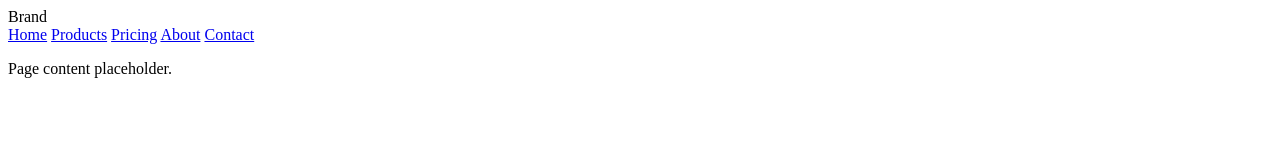
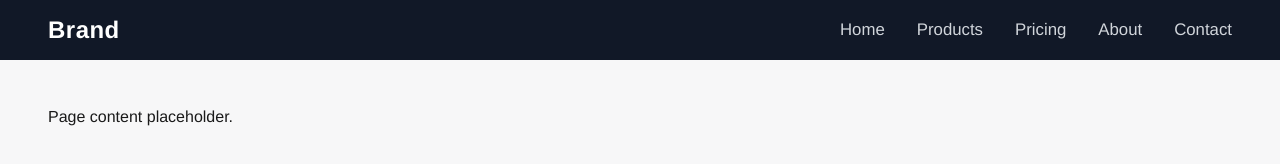
Before and after one commit to fatma11albalushi/Flex-Grid, a plain HTML site: page task-01-navbar/index.html in a window 1280 px wide. Drawn offline with Linux system fonts and the light colour scheme.

Commit message:
Add files via upload

```diff
--- a/task-01-navbar/styles.css
+++ b/task-01-navbar/styles.css
@@ -1 +1,72 @@
 /* TODO: build .site-header and .nav with Flexbox to match the mockup */
+*,
+*::before,
+*::after {
+  box-sizing: border-box;
+}
+
+body {
+  margin: 0;
+  font-family: "Helvetica Neue", Helvetica, Arial, sans-serif;
+  background: #f7f7f8;
+  color: #1a1a1a;
+}
+
+.site-header {
+  display: flex;
+  justify-content: space-between;
+  align-items: center;
+  flex-wrap: wrap;
+  gap: 0.5rem 1.5rem;
+  padding: 1rem 3rem;
+  background: #111827;
+}
+
+.logo {
+  font-size: 1.5rem;
+  font-weight: 700;
+  letter-spacing: 0.02em;
+  color: #ffffff;
+}
+
+.nav {
+  display: flex;
+  flex-wrap: wrap;
+  gap: 0.5rem 2rem;
+}
+
+.nav a {
+  color: #d1d5db;
+  text-decoration: none;
+  font-size: 1.05rem;
+}
+
+.nav a:hover,
+.nav a:focus-visible {
+  color: #ffffff;
+}
+
+
+main {
+  padding: 3rem;
+}
+
+main p {
+  margin: 0;
+}
+
+
+@media (max-width: 600px) {
+  .site-header {
+    padding: 1rem 1.5rem;
+  }
+
+  .nav {
+    flex-basis: 100%;
+    gap: 0.5rem 1.5rem;
+  }
+
+  main {
+    padding: 2rem 1.5rem;
+  }
+}
```
